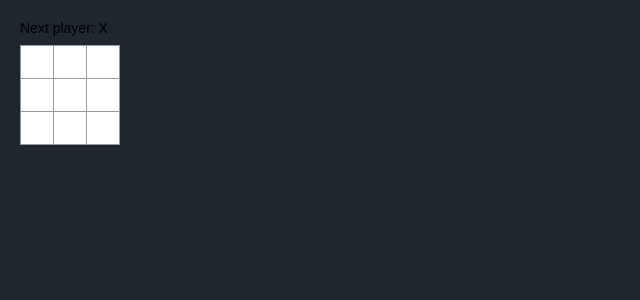
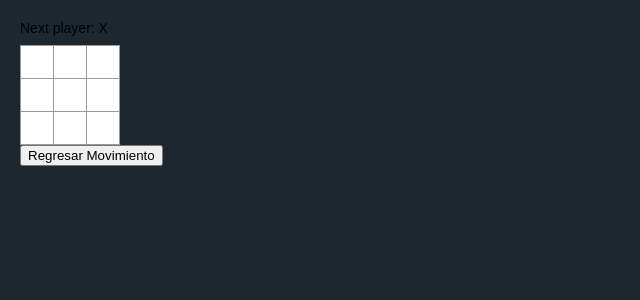
Before and after one commit to CAndresRa/ARSW-SeptimoLaboratorio-Frontend, a React (Create React App) app: page / in a window 1280 px wide. Both pictures are taken after typing "Sample", "Sample" into the empty fields and a click on the button "Unirse". Shown: the top 300 px of the page, without its empty margins (0-640 px from the left). Built offline with nearby package versions, Linux system fonts and the light colour scheme; no server answers.

Commit message:
back move

```diff
--- a/src/App.js
+++ b/src/App.js
@@ -11,6 +11,7 @@ import axios from 'axios';
 
 // WebSocket ===================================================
 function ServiceURLtoGame(roomName) {
+    //carlostictactoeback.herokuapp.com
     var host = 'carlostictactoeback.herokuapp.com';
     var url = 'wss://' + (host) + '/room/' + roomName;
     console.log("URL Calculada Con game: " + url);
@@ -18,6 +19,7 @@ function ServiceURLtoGame(roomName) {
 }
 
 function ServiceURL(roomName) {
+    //carlostictactoeback.herokuapp.com
     var host = 'carlostictactoeback.herokuapp.com';
     var url = 'wss://' + (host) + '/tictactoe/' + roomName;
     console.log("URL Calculada: " + url);
@@ -50,6 +52,9 @@ class WebSocketChannel {
         console.error("In onError", evt);
     }
 
+    onClose(evt){
+      alert('connection closed');};
+
   send(i) {
     let msg = i;
     console.log("sending: ", msg);
@@ -74,7 +79,6 @@ class MainPage extends React.Component {
   handleSubmit(event) {
     event.preventDefault();
     console.log("click");
-    this.comunicationWS = new WebSocketChannel(ServiceURL(this.state.roomName));
     const { history } = this.props;
     history.push('/room/' + this.state.roomName);
   }
@@ -133,7 +137,7 @@ class Board extends React.Component {
       squares: Array(9).fill(null),
       xIsNext: true,
     };
-
+    this.backMove = this.backMove.bind(this);
     this.comunicationWS =
     new WebSocketChannel(ServiceURLtoGame(window.location.pathname.split("/")[2]),
         (msg) => {
@@ -159,9 +163,18 @@ class Board extends React.Component {
     console.log(this.state)
   }
 
+  backMove(event){
+    event.preventDefault();
+      this.comunicationWS.send("back");
+
+  }
+
   update(i){
     this.setState(i);
   }
+
+
+
 
   renderSquare(i) {
     return <Square value={this.state.squares[i]}
@@ -196,7 +209,11 @@ class Board extends React.Component {
           {this.renderSquare(7)}
           {this.renderSquare(8)}
         </div>
+        <Form onSubmit={this.backMove}>
+          <Button type="submit" className="btn-lg btn-dark btn-block"> Regresar Movimiento </Button>
+        </Form>
       </div>
+
     );
   }
 }
```
